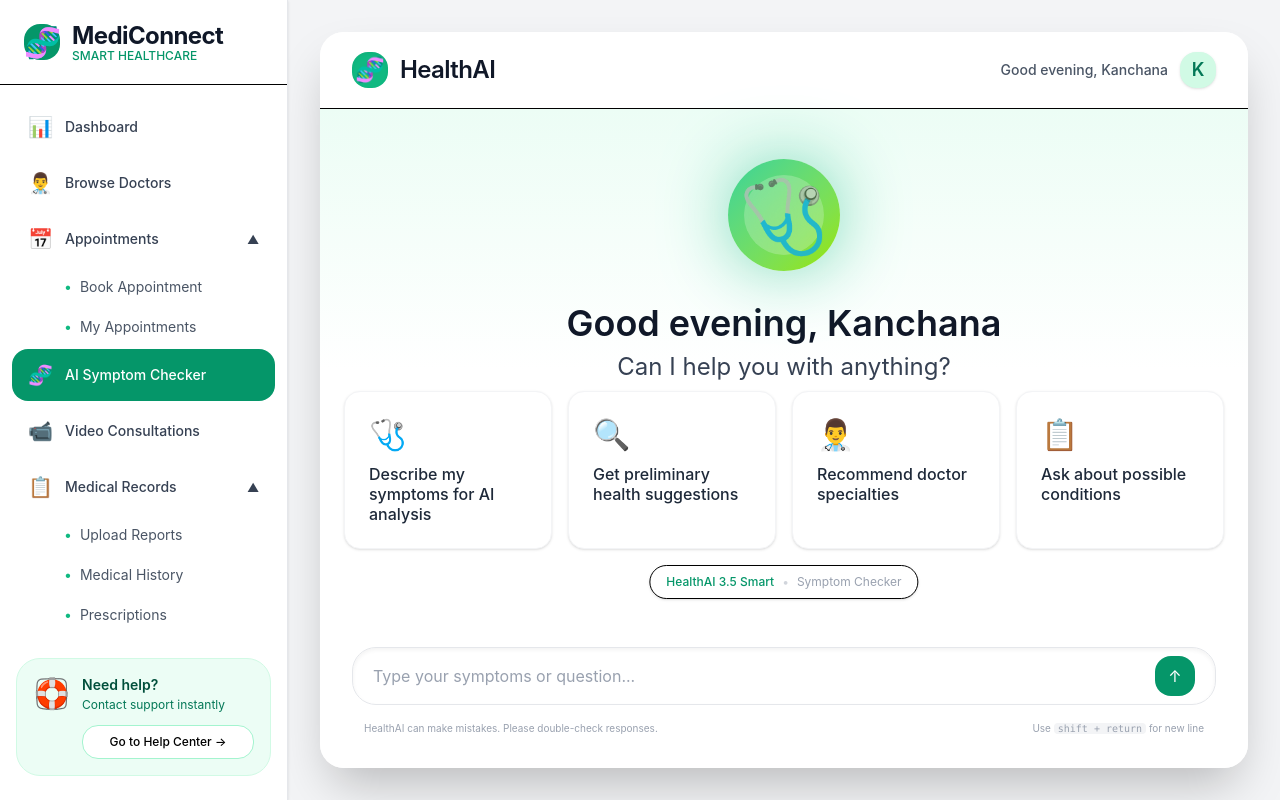
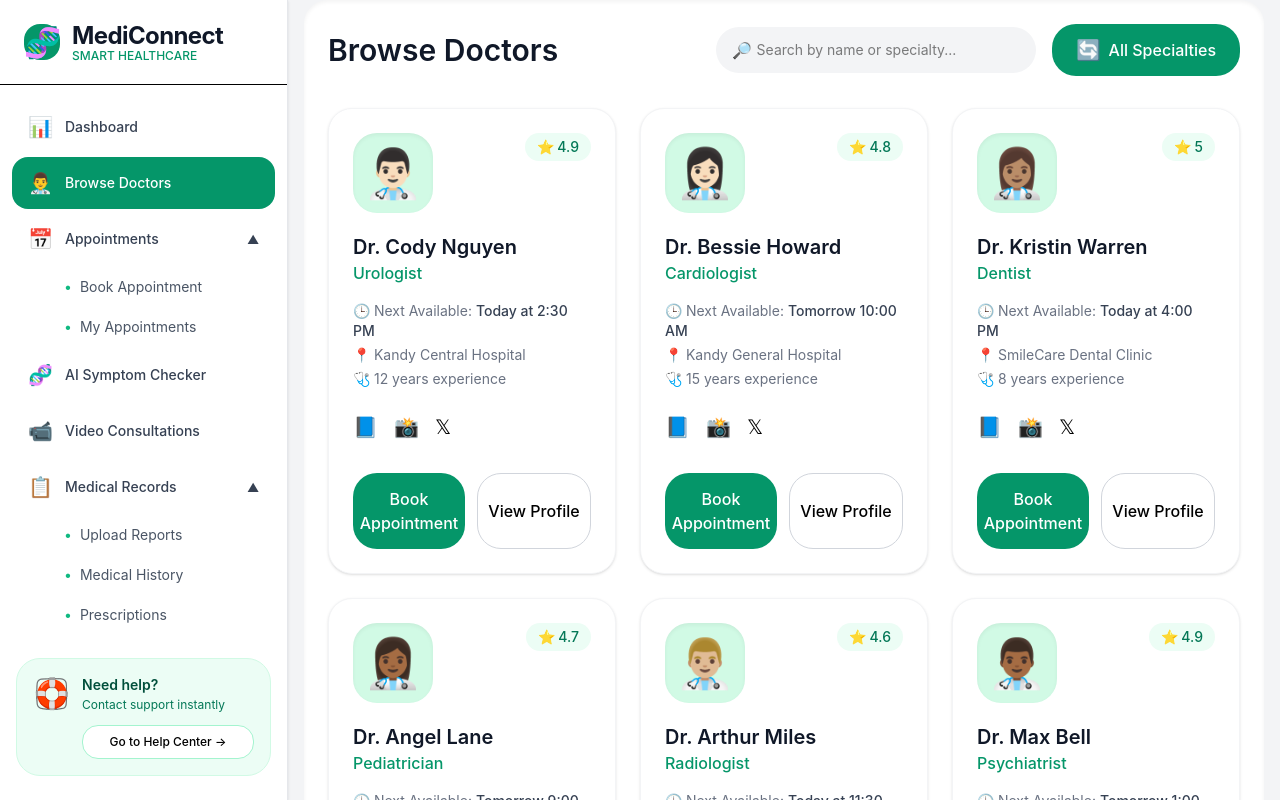
Before and after one commit to Group12ITP/mediconnect-app, a React (Vite) app: page / in a window 1280 px wide. Built offline with nearby package versions, Linux system fonts and the light colour scheme.

Commit message:
browse-doctors-frontend

```diff
--- a/src/App.jsx
+++ b/src/App.jsx
@@ -1,10 +1,27 @@
+import { useState } from 'react';
 import Chatbot from './Pages/Chatbot';
+import BrowseDoctors from './Pages/Doctors/BrowseDoctors';
 import MainLayout from './Components/Layout/MainLayout';
 
 function App() {
+  const [activePage, setActivePage] = useState('doctors');
+
+  const renderPage = () => {
+    console.log('Rendering page:', activePage); // Debug log
+
+    switch(activePage) {
+      case 'doctors':
+        return <BrowseDoctors />;
+      case 'chatbot':
+        return <Chatbot />;
+      default:
+        return <BrowseDoctors />;
+    }
+  };
+
   return (
-    <MainLayout>
-      <Chatbot />
+    <MainLayout activePage={activePage} setActivePage={setActivePage}>
+      {renderPage()}
     </MainLayout>
   );
 }
--- a/src/Components/Layout/MainLayout.jsx
+++ b/src/Components/Layout/MainLayout.jsx
@@ -1,21 +1,11 @@
-import { useState } from 'react';
 import Sidebar from './Sidebar';
-import Header from './Header';
 
-const MainLayout = ({ children }) => {
-  const [activePage, setActivePage] = useState('chatbot');
-
+const MainLayout = ({ children, activePage, setActivePage }) => {
   return (
     <div className="flex h-screen bg-gray-100 overflow-hidden">
-      {/* Left Sidebar - Shared Navigation */}
       <Sidebar activePage={activePage} setActivePage={setActivePage} />
-
-      {/* Main Content Area */}
-      <div className="flex-1 flex flex-col">
-
-
-        {/* Page Content - Your Chatbot goes here */}
-        <div className="flex-1 overflow-auto p-4 pt-0">
+      <div className="flex-1 flex flex-col overflow-auto">
+        <div className="flex-1 p-4 pt-0">
           {children}
         </div>
       </div>
--- /dev/null
+++ b/src/Pages/Doctors/BrowseDoctors.jsx
@@ -0,0 +1,102 @@
+import { doctorsData } from '../../data/doctorsData';
+import { useState } from 'react';
+
+const BrowseDoctors = () => {
+  const [searchTerm, setSearchTerm] = useState('');
+  const [doctors] = useState(doctorsData);
+
+  const filteredDoctors = doctors.filter((doctor) =>
+    doctor.name.toLowerCase().includes(searchTerm.toLowerCase()) ||
+    doctor.specialty.toLowerCase().includes(searchTerm.toLowerCase())
+  );
+
+  return (
+    <div className="h-full bg-white rounded-3xl shadow-inner p-6 overflow-auto">
+      {/* Header */}
+      <div className="flex items-center justify-between mb-8">
+        <h1 className="text-3xl font-semibold text-gray-900">Browse Doctors</h1>
+
+        <div className="flex items-center gap-x-4">
+          {/* Search Bar (inside the page) */}
+          <div className="relative w-80">
+            <input
+              type="text"
+              placeholder="Search by name or specialty..."
+              value={searchTerm}
+              onChange={(e) => setSearchTerm(e.target.value)}
+              className="w-full bg-gray-100 border border-transparent focus:border-emerald-300 rounded-3xl py-3 pl-10 pr-4 text-sm outline-none"
+            />
+            <span className="absolute left-4 top-1/2 -translate-y-1/2 text-gray-400">🔎</span>
+          </div>
+
+          <button className="bg-emerald-600 hover:bg-emerald-700 text-white px-6 py-3 rounded-3xl font-medium flex items-center gap-x-2 transition-colors">
+            <span className="text-xl">🔄</span>
+            All Specialties
+          </button>
+        </div>
+      </div>
+
+      {/* Doctors Grid */}
+      <div className="grid grid-cols-1 md:grid-cols-2 lg:grid-cols-3 gap-6">
+        {filteredDoctors.map((doctor) => (
+          <div
+            key={doctor.id}
+            className="bg-white border border-gray-100 rounded-3xl p-6 shadow-sm hover:shadow-xl transition-all duration-300 group"
+          >
+            <div className="flex items-start justify-between">
+              {/* Avatar */}
+              <div className="w-20 h-20 bg-emerald-100 text-5xl flex items-center justify-center rounded-3xl shadow-inner">
+                {doctor.avatar}
+              </div>
+
+              {/* Rating */}
+              <div className="flex items-center gap-x-1 bg-emerald-50 text-emerald-700 text-sm font-medium px-3 py-1 rounded-3xl">
+                ⭐ {doctor.rating}
+              </div>
+            </div>
+
+            <h3 className="mt-5 text-xl font-semibold text-gray-900">{doctor.name}</h3>
+            <p className="text-emerald-600 font-medium">{doctor.specialty}</p>
+
+            <div className="mt-4 text-sm text-gray-500 space-y-1">
+              <p>🕒 Next Available: <span className="font-medium text-gray-700">{doctor.nextAvailable}</span></p>
+              <p>📍 {doctor.location}</p>
+              <p>🩺 {doctor.experience} experience</p>
+            </div>
+
+            {/* Social Icons */}
+            <div className="flex gap-x-4 mt-6">
+              <span className="text-xl cursor-pointer hover:scale-110 transition-transform">📘</span>
+              <span className="text-xl cursor-pointer hover:scale-110 transition-transform">📸</span>
+              <span className="text-xl cursor-pointer hover:scale-110 transition-transform">𝕏</span>
+            </div>
+
+            {/* Action Buttons */}
+            <div className="flex gap-x-3 mt-8">
+              <button
+                onClick={() => alert(`Booking appointment with ${doctor.name}`)}
+                className="flex-1 bg-emerald-600 hover:bg-emerald-700 text-white py-3.5 rounded-3xl font-medium transition-colors"
+              >
+                Book Appointment
+              </button>
+              <button className="flex-1 border border-gray-300 hover:bg-gray-100 py-3.5 rounded-3xl font-medium transition-colors">
+                View Profile
+              </button>
+            </div>
+          </div>
+        ))}
+      </div>
+
+      {/* Pagination (simple version) */}
+      <div className="flex justify-center items-center gap-x-2 mt-12">
+        <button className="px-5 py-2 text-sm font-medium text-gray-500 hover:text-gray-900">Prev</button>
+        <button className="w-8 h-8 bg-emerald-600 text-white rounded-2xl flex items-center justify-center font-medium">1</button>
+        <button className="w-8 h-8 hover:bg-gray-100 rounded-2xl flex items-center justify-center font-medium">2</button>
+        <button className="w-8 h-8 hover:bg-gray-100 rounded-2xl flex items-center justify-center font-medium">3</button>
+        <button className="px-5 py-2 text-sm font-medium text-gray-500 hover:text-gray-900">Next</button>
+      </div>
+    </div>
+  );
+};
+
+export default BrowseDoctors;
--- /dev/null
+++ b/src/data/doctorsData.js
@@ -0,0 +1,82 @@
+export const doctorsData = [
+  {
+    id: 1,
+    name: "Dr. Cody Nguyen",
+    specialty: "Urologist",
+    avatar: "👨🏻‍⚕️",
+    rating: 4.9,
+    experience: "12 years",
+    nextAvailable: "Today at 2:30 PM",
+    location: "Kandy Central Hospital",
+  },
+  {
+    id: 2,
+    name: "Dr. Bessie Howard",
+    specialty: "Cardiologist",
+    avatar: "👩🏻‍⚕️",
+    rating: 4.8,
+    experience: "15 years",
+    nextAvailable: "Tomorrow 10:00 AM",
+    location: "Kandy General Hospital",
+  },
+  {
+    id: 3,
+    name: "Dr. Kristin Warren",
+    specialty: "Dentist",
+    avatar: "👩🏽‍⚕️",
+    rating: 5.0,
+    experience: "8 years",
+    nextAvailable: "Today at 4:00 PM",
+    location: "SmileCare Dental Clinic",
+  },
+  {
+    id: 4,
+    name: "Dr. Angel Lane",
+    specialty: "Pediatrician",
+    avatar: "👩🏾‍⚕️",
+    rating: 4.7,
+    experience: "10 years",
+    nextAvailable: "Tomorrow 9:00 AM",
+    location: "Kandy Children’s Hospital",
+  },
+  {
+    id: 5,
+    name: "Dr. Arthur Miles",
+    specialty: "Radiologist",
+    avatar: "👨🏼‍⚕️",
+    rating: 4.6,
+    experience: "18 years",
+    nextAvailable: "Today at 11:30 AM",
+    location: "Kandy Diagnostic Center",
+  },
+  {
+    id: 6,
+    name: "Dr. Max Bell",
+    specialty: "Psychiatrist",
+    avatar: "👨🏾‍⚕️",
+    rating: 4.9,
+    experience: "14 years",
+    nextAvailable: "Tomorrow 1:00 PM",
+    location: "MindCare Wellness Center",
+  },
+  {
+    id: 7,
+    name: "Dr. Priya Silva",
+    specialty: "Gynecologist",
+    avatar: "👩🏻‍⚕️",
+    rating: 5.0,
+    experience: "11 years",
+    nextAvailable: "Today at 3:00 PM",
+    location: "Kandy Women’s Hospital",
+  },
+  {
+    id: 8,
+    name: "Dr. Rajesh Perera",
+    specialty: "Orthopedic Surgeon",
+    avatar: "👨🏽‍⚕️",
+    rating: 4.8,
+    experience: "16 years",
+    nextAvailable: "Tomorrow 8:30 AM",
+    location: "Kandy Bone & Joint Center",
+  },
+];
```
